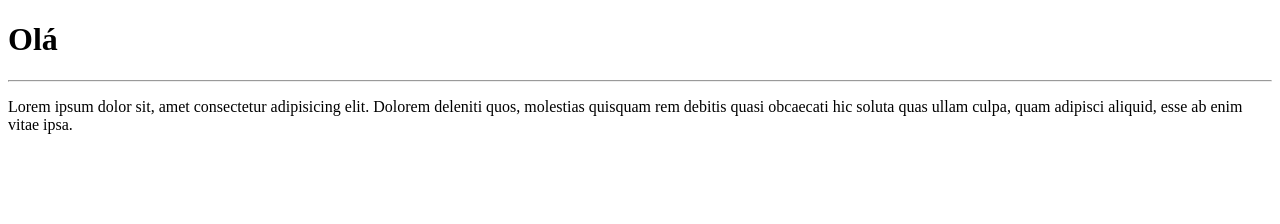
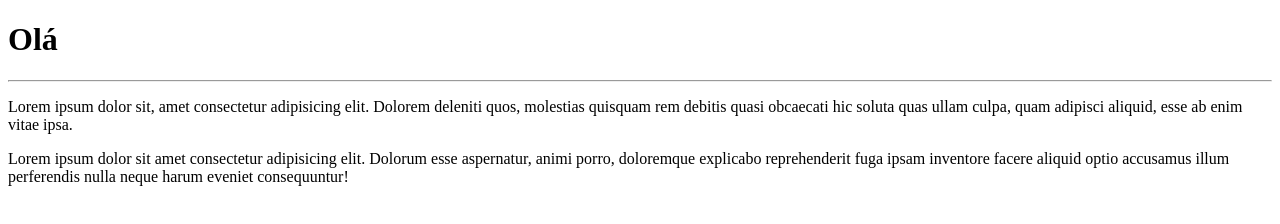
Before and after one commit to OMatheus96/Ola, a plain HTML site: page Site-exemplo/Index.html in a window 1280 px wide. Drawn offline with Linux system fonts and the light colour scheme.

Commit message:
adicionei um paragrago

```diff
--- a/Site-exemplo/Index.html
+++ b/Site-exemplo/Index.html
@@ -9,5 +9,6 @@
     <h1>Olá</h1>
     <hr>
     <p>Lorem ipsum dolor sit, amet consectetur adipisicing elit. Dolorem deleniti quos, molestias quisquam rem debitis quasi obcaecati hic soluta quas ullam culpa, quam adipisci aliquid, esse ab enim vitae ipsa.</p>
+    <p>Lorem ipsum dolor sit amet consectetur adipisicing elit. Dolorum esse aspernatur, animi porro, doloremque explicabo reprehenderit fuga ipsam inventore facere aliquid optio accusamus illum perferendis nulla neque harum eveniet consequuntur!</p>
 </body>
 </html>
```
